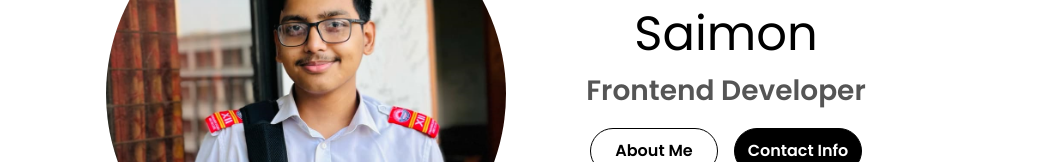
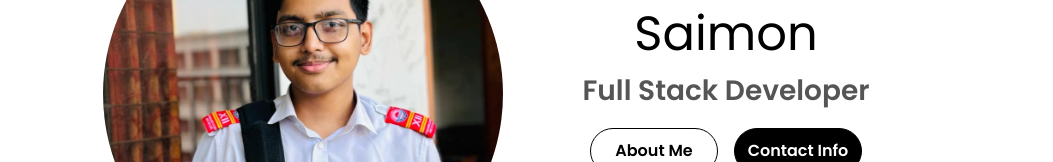
Before and after one commit to nextSaimon/My_portfolio, a Next.js app: page / in a window 1280 px wide. Shown: the part 390-552 px from the top of the page, without its empty margins (114-1167 px from the left). Built offline with nearby package versions, Linux system fonts and the light colour scheme.

Commit message:
update info

```diff
--- a/app/components/About.jsx
+++ b/app/components/About.jsx
@@ -102,7 +102,7 @@ const About = () => {
                 <h3>Experience</h3>
                 <p>
                   {experience}+ years <br />
-                  Frontend Development <br /> Other skill+
+                  Full Stack Development <br /> Other skill+
                 </p>
               </div>
               {/* <div className="details-container">
--- a/app/components/Profile.jsx
+++ b/app/components/Profile.jsx
@@ -120,7 +120,7 @@ const Profile = () => {
           threshold={0.2}
           delay={0}
         >
-          <p className="section__text__p2">Frontend Developer</p>
+          <p className="section__text__p2">Full Stack Developer</p>
         </AnimatedContent>
         <div className="btn-container">
           <AnimatedContent
```
